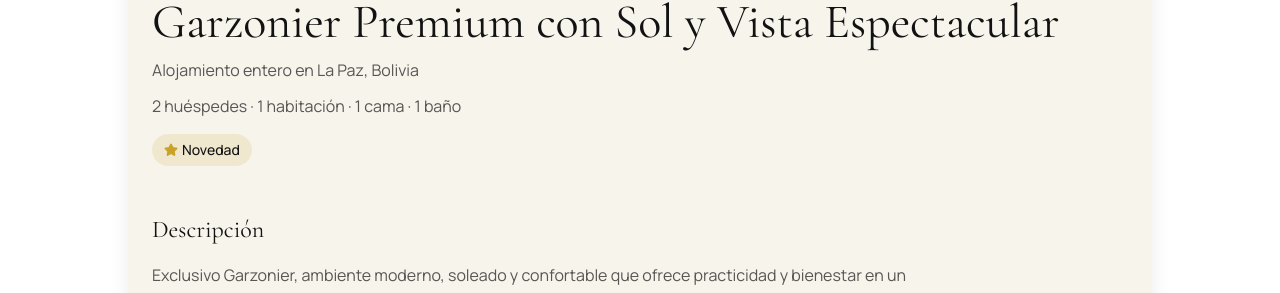
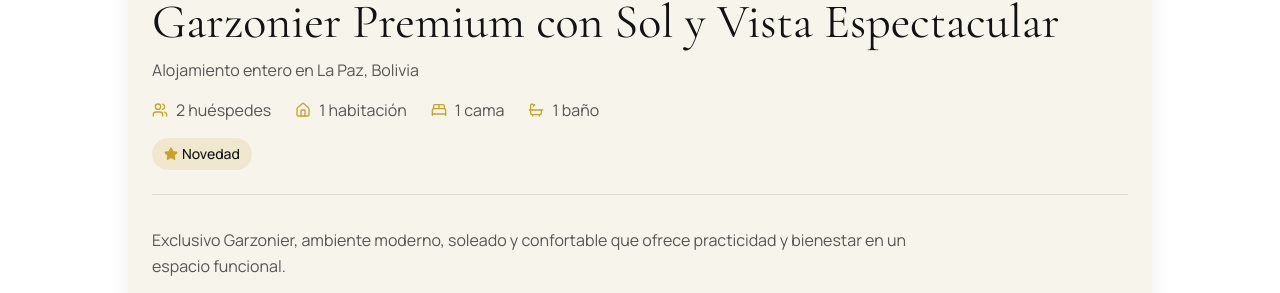
Before and after one commit to BladimirBLopez/andes-stay, a Next.js app: page /apartamentos/garzonier-premium in a window 1280 px wide. Shown: the part 606-899 px from the top of the page. Built offline with nearby package versions, Linux system fonts and the light colour scheme.

Commit message:
feat: iconos en huéspedes/habitación/cama/baño, quitar título Descripción por línea divisoria

```diff
--- a/app/apartamentos/garzonier-premium/GarzonierPremiumClient.tsx
+++ b/app/apartamentos/garzonier-premium/GarzonierPremiumClient.tsx
@@ -5,7 +5,7 @@ import Link from "next/link";
 import { CldImage } from "next-cloudinary";
 import Lightbox from "yet-another-react-lightbox";
 import "yet-another-react-lightbox/styles.css";
-import { ArrowLeft, MessageCircle, Star, Wifi, Home, ChefHat } from "lucide-react";
+import { ArrowLeft, MessageCircle, Star, Wifi, Home, ChefHat, Users, BedDouble, Bed, Bath } from "lucide-react";
 import ShareButton from "../../ShareButton";
 import Amenidades from "../../Amenidades";
 import AmbienteCarousel from "../../AmbienteCarousel";
@@ -129,22 +129,24 @@ export default function GarzonierPremium() {
             La Paz, Bolivia
           </p>
           <h1 className="font-display text-3xl md:text-5xl mb-3">{NOMBRE}</h1>
-          <p className="text-noche/70 mb-3">
+          <p className="text-noche/70 mb-4">
             Alojamiento entero en La Paz, Bolivia
           </p>
-          <p className="text-noche/70 mb-4">
-            2 huéspedes · 1 habitación · 1 cama · 1 baño
-          </p>
+          <div className="flex flex-wrap gap-x-6 gap-y-2 mb-4 text-noche/70">
+            <span className="flex items-center gap-2"><Users size={16} className="text-terracota" /> 2 huéspedes</span>
+            <span className="flex items-center gap-2"><Home size={16} className="text-terracota" /> 1 habitación</span>
+            <span className="flex items-center gap-2"><BedDouble size={16} className="text-terracota" /> 1 cama</span>
+            <span className="flex items-center gap-2"><Bath size={16} className="text-terracota" /> 1 baño</span>
+          </div>
           <div className="inline-flex items-center gap-1 bg-oro/15 text-noche px-3 py-1.5 rounded-full text-sm font-medium">
             <Star size={14} fill="currentColor" className="text-oro" />
             Novedad
           </div>
         </div>
 
-        <div className="h-6" />
+        <div className="border-t border-noche/10" />
 
-        <div className="mb-16 max-w-3xl">
-          <h2 className="font-display text-2xl mb-4">Descripción</h2>
+        <div className="mb-16 max-w-3xl pt-8">
           <p className="text-noche/70 leading-relaxed mb-4">
             Exclusivo Garzonier, ambiente moderno, soleado y confortable que
             ofrece practicidad y bienestar en un espacio funcional.
```
